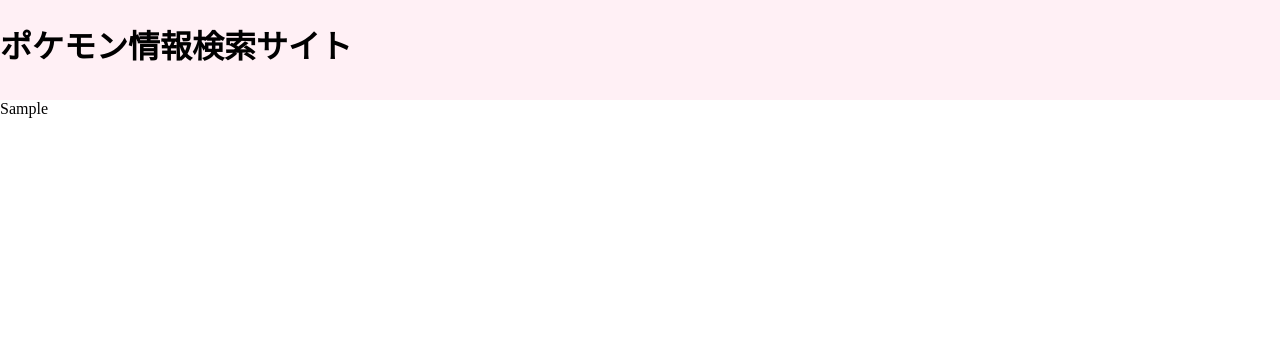
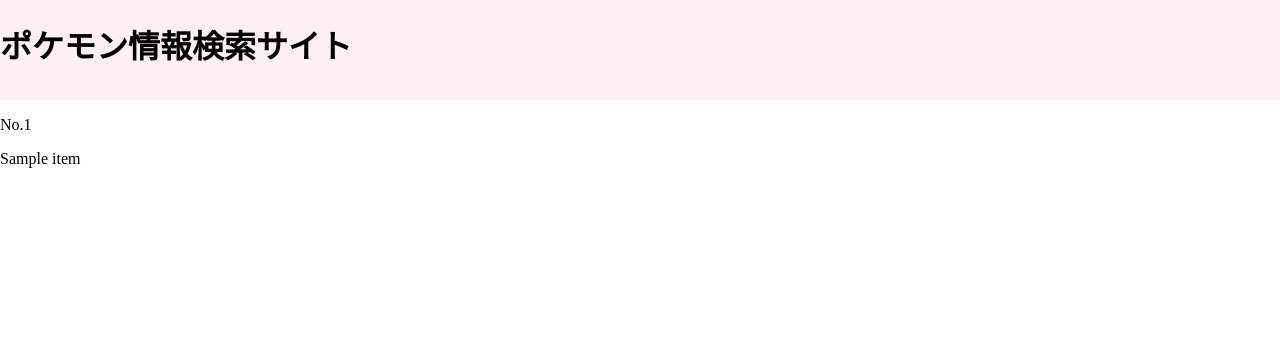
Before and after one commit to h2o-ikeda/tst-kpgs, a Flask app: template templates/ポケモン検索結果一覧.html in a window 1280 px wide. Shown: the top 360 px of the page. Run offline with Flask 3, Linux system fonts and the light colour scheme; the template is opened without the code that fills it: most values are stand-ins (such as "Sample title", 1, 10 or a date in 2020); some libraries are stand-ins or nearby versions.

Commit message:
Update ポケモン検索結果一覧.html

```diff
--- a/templates/ポケモン検索結果一覧.html
+++ b/templates/ポケモン検索結果一覧.html
@@ -9,7 +9,12 @@
       <h1>ポケモン情報検索サイト</h1>
     </header>
     <div id="content">
-      {{ db_json}}
+      {% for item in db %}
+        <div class="resultList">
+          <p>No.{{item[0]}}</p>
+          <p>{{item[1]}}</p>
+        </div>
+      {% endfor %}
     </div>
     <script>
     //  const div1 = document.getElementById("content");
```
